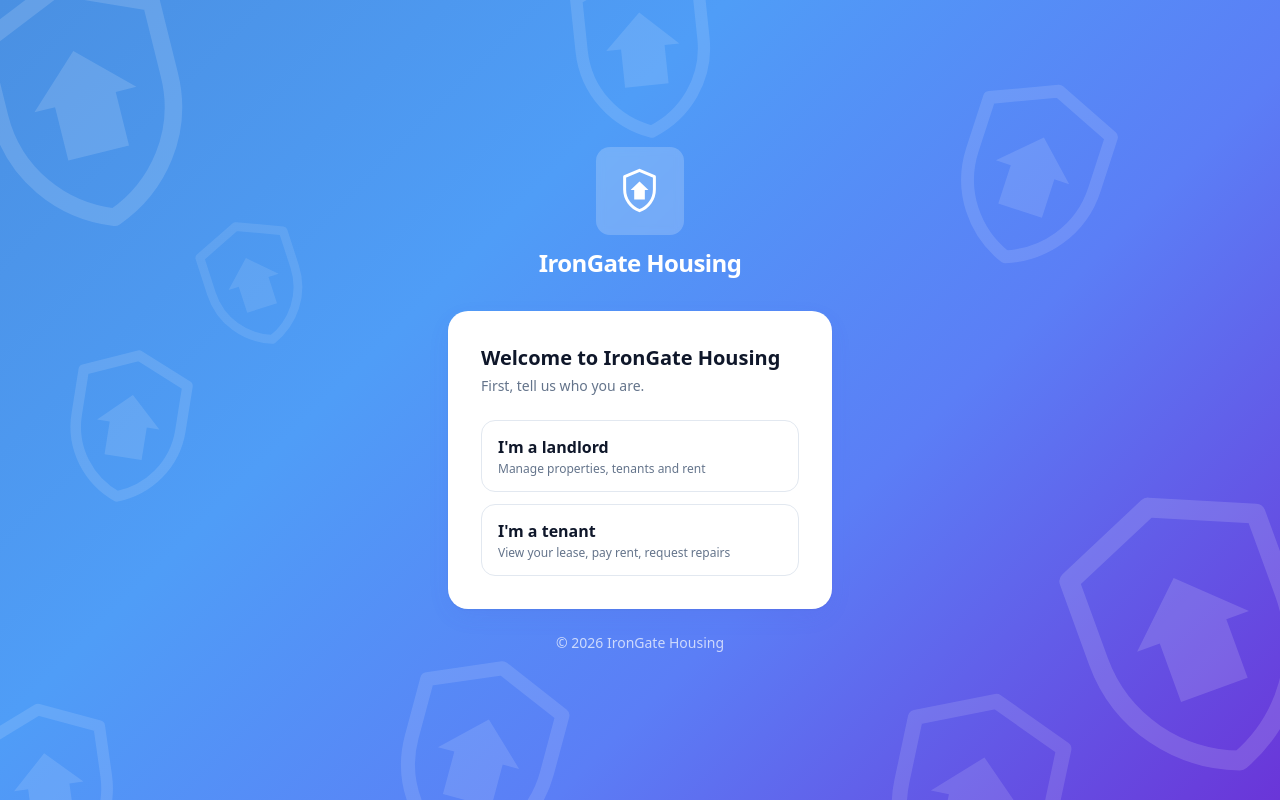
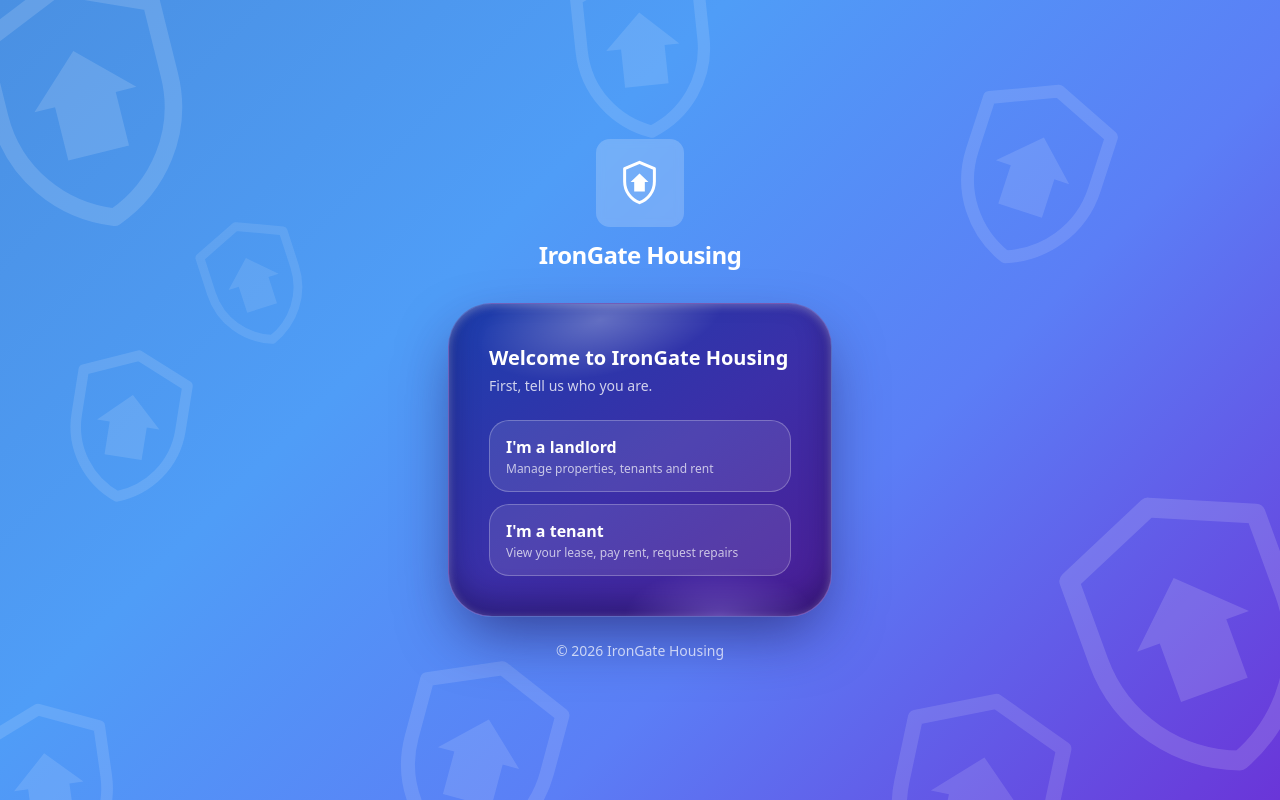
Before and after one commit to Cdeverea47/IronGate-Housing, a React (Vite) app in the folder frontend/: page /login in a window 1280 px wide. Built offline with nearby package versions, Linux system fonts and the light colour scheme.

Commit message:
Bubble login card

```diff
--- a/frontend/src/components/AuthShell.jsx
+++ b/frontend/src/components/AuthShell.jsx
@@ -39,9 +39,27 @@ export function AuthShell({ children, wide = false }) {
       </div>
 
       <div
-        className={`relative z-10 w-full ${wide ? 'max-w-md' : 'max-w-sm'} rounded-2xl border border-white/30 bg-white shadow-soft p-8 text-slate-900`}
+        className={`auth-bubble relative z-10 w-full ${wide ? 'max-w-md' : 'max-w-sm'} overflow-hidden rounded-[2.75rem] border border-white/25 p-10 text-white`}
+        style={{
+          background: 'linear-gradient(145deg, #1b3fae 0%, #3b2fa8 52%, #4c1d95 100%)',
+          boxShadow:
+            '0 25px 60px -12px rgba(30, 20, 90, 0.65), inset 0 2px 8px rgba(255,255,255,0.28), inset 0 -14px 30px rgba(20, 10, 70, 0.45)',
+        }}
       >
+        {/* Glossy bubble highlights */}
+        <div
+          aria-hidden="true"
+          className="pointer-events-none absolute -top-10 left-6 h-28 w-2/3 rounded-full"
+          style={{ background: 'radial-gradient(ellipse at center, rgba(255,255,255,0.28), rgba(255,255,255,0) 70%)', transform: 'rotate(-12deg)' }}
+        />
+        <div
+          aria-hidden="true"
+          className="pointer-events-none absolute -bottom-12 right-4 h-24 w-1/2 rounded-full"
+          style={{ background: 'radial-gradient(ellipse at center, rgba(167,139,250,0.35), rgba(167,139,250,0) 70%)' }}
+        />
+        <div className="relative">
         {children}
+        </div>
       </div>
 
       <div className="relative z-10 mt-6 text-sm text-white/70">© {new Date().getFullYear()} IronGate Housing</div>
@@ -65,10 +83,10 @@ export function RoleChooser({ title, subtitle, onChoose }) {
             key={o.value}
             type="button"
             onClick={() => onChoose(o.value)}
-            className="w-full text-left rounded-xl border border-slate-200 px-4 py-3.5 hover:border-brand-700 hover:bg-slate-50 transition-colors"
+            className="w-full text-left rounded-2xl border border-white/25 bg-white/10 px-4 py-3.5 hover:bg-white/20 hover:border-white/50 transition-colors"
           >
-            <div className="font-semibold text-slate-900">I'm a {o.label.toLowerCase()}</div>
-            <div className="text-xs text-slate-500 mt-0.5">{o.hint}</div>
+            <div className="font-semibold text-white">I'm a {o.label.toLowerCase()}</div>
+            <div className="text-xs text-white/70 mt-0.5">{o.hint}</div>
           </button>
         ))}
       </div>
--- a/frontend/src/index.css
+++ b/frontend/src/index.css
@@ -21,3 +21,23 @@ body {
 .no-scrollbar::-webkit-scrollbar {
   display: none;
 }
+
+/* Login / sign-up "bubble": the form content was designed for a white card, so
+   flip its text to light colors on the dark blue-purple bubble. Inputs stay white. */
+.auth-bubble h1,
+.auth-bubble label {
+  color: #ffffff;
+}
+.auth-bubble p,
+.auth-bubble span {
+  color: rgba(255, 255, 255, 0.78);
+}
+.auth-bubble a {
+  color: #c7d2fe;
+}
+.auth-bubble p.text-rose-600 {
+  color: #fecdd3;
+}
+.auth-bubble button.underline {
+  color: rgba(255, 255, 255, 0.7);
+}
```
